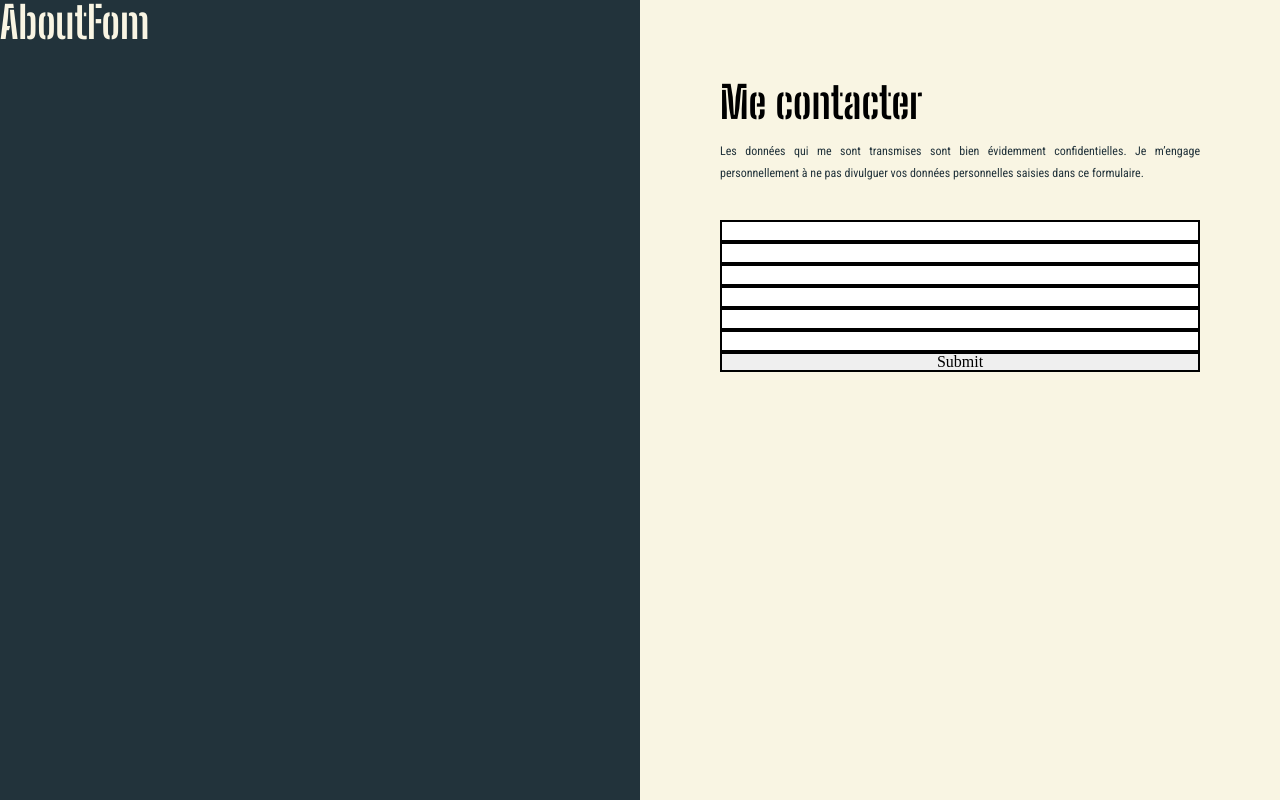
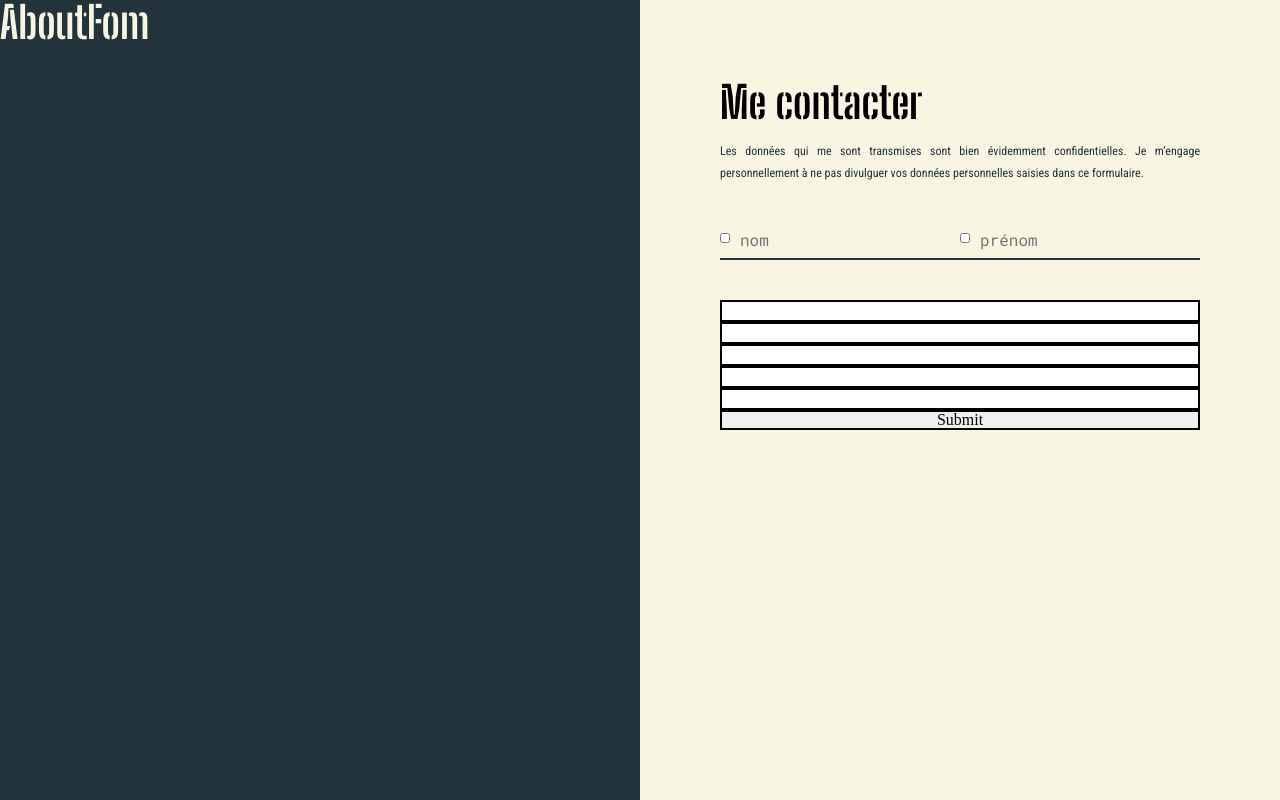
Before and after one commit to MG-julien/myForm.display, a Vue app: page / in a window 1280 px wide. Built offline with nearby package versions, Linux system fonts and the light colour scheme.

Commit message:
Ajout du composant enfant InputFirstLastName.vue de FormContact.vue

```diff
--- /dev/null
+++ b/src/assets/base/_mixins-button.scss
@@ -0,0 +1,5 @@
+@mixin button-checkbox($secondary, $default) {
+    width: 10px !important; height: 20px !important;
+    border: 2px solid map-get($colour, "$secondary");
+    background-color: map-get($colour, "$default");
+};
--- a/src/assets/main.scss
+++ b/src/assets/main.scss
@@ -1,3 +1,4 @@
 @import "./base/variables-colours.scss";
 @import "./base/variables-fonts.scss";
 @import "./base/mixins-fonts.scss";
+@import "./base/mixins-button.scss";
--- a/src/components/FormContact/components/InputAboutYou.vue
+++ b/src/components/FormContact/components/InputAboutYou.vue
@@ -1,5 +1,5 @@
 <template>
-    <input />
+    <input type="text" />
 </template>
 
 <script setup lang="ts">
--- a/src/components/FormContact/components/InputFirstLastName.vue
+++ b/src/components/FormContact/components/InputFirstLastName.vue
@@ -1,12 +1,82 @@
 <template>
-    <input type="text" />
+    <div :class="attrMainContainer">
+        <div :class="attrFirstNameInput.attrContainer">
+            <input v-bind="attrFirstNameInput.checkbox"/>
+            <label v-bind="attrFirstNameInput.label">{{ attrFirstNameInput.label.text }}</label>
+            <input v-bind="attrFirstNameInput.text" />
+        </div>
+        <div :class="attrLastNameInput.attrContainer">
+            <input v-bind="attrLastNameInput.checkbox"/>
+            <label v-bind="attrLastNameInput.label">{{ attrLastNameInput.label.text }}</label>
+            <input v-bind="attrLastNameInput.text" />
+        </div>
+    </div>
 </template>
 
 <script setup lang="ts">
+const attrMainContainer = "inputFirstLastName__container";
+const attrFirstNameInput = {
+    attrContainer: "firstNameInput__container",
+    text: { id: "inputTextFirstName", type: "text", name: "firstName", placeholder: "nom" },
+    checkbox: { id: "inputCheckFirstName", type: "checkbox", for: "firstName" },
+    label: {  id: "labelCheckFirstName", for: "firstName", text: "nom"},
+};
+const attrLastNameInput = {
+    attrContainer: "lastNameInput__container",
+    text: { id: "inputTextLastName", type: "text", name: "lastName", placeholder: "prénom" },
+    checkbox: { id: "inputCheckLastName", type: "checkbox", for: "lastName" },
+    label: { id: "labelCheckLastName", for: "lastName", text: "prénom" },
+};
 
 </script>
 
 <style scoped lang="scss">
 @import "../../../assets/main.scss";
+.inputFirstLastName__container {
+    display: flex;
+    width: 100%; height: 40px;
+    justify-content: space-between;
+    margin-bottom: 40px;
 
+    .firstNameInput__container, .lastNameInput__container{
+        position: relative;
+        max-width: 250px; width: 250px; height: 100%;
+        border-bottom: 2px solid map-get($colour, "secondary");
+    }
+
+    #inputCheckFirstName, #inputCheckLastName {
+        position: absolute; z-index: 2;
+        bottom: 0%; left: 0%;
+        margin-bottom: 10px;
+        width: 10px; height:20px;
+        border: 2px solid black;
+    }
+    /**
+    #inputCheckFirstName, #inputCheckLastName {
+        position: absolute; z-index: 2;
+        bottom: 0%; left: 0%;
+        margin-bottom: 10px;
+        @include button-checkbox(map-get($colour, "secondary"), map-get($colour, "primary"));
+    }
+
+     #inputCheckFirstName:checked, #inputCheckLastName:checked {
+        position: absolute; z-index: 2;
+        bottom: 0%; left: 0%;
+        margin-bottom: 10px;
+        appearance: none;
+        @include button-checkbox(map-get($colour, "secondary"), map-get($colour, "quaternary"));
+    }
+     */
+
+        #inputTextFirstName, #inputTextLastName {
+            position: absolute; z-index: 1;
+            width:100%; height: 100%;
+            padding-left: 20px;
+            @include font-paragraph-regular;
+            background-color: map-get($colour, "primary");
+        }
+        #labelCheckFirstName, #labelCheckLastName {
+            position: absolute;
+        }
+}
 </style>
```
